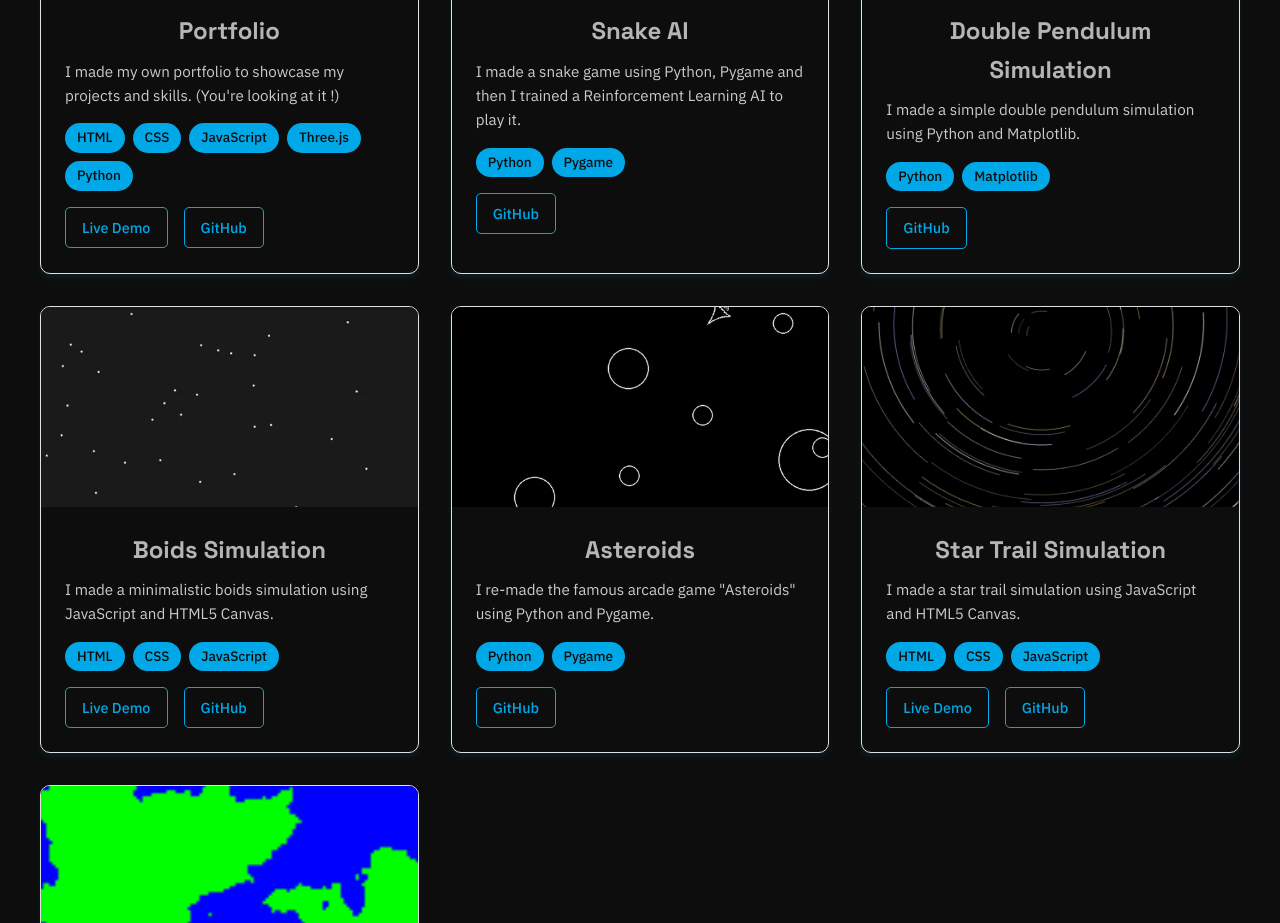
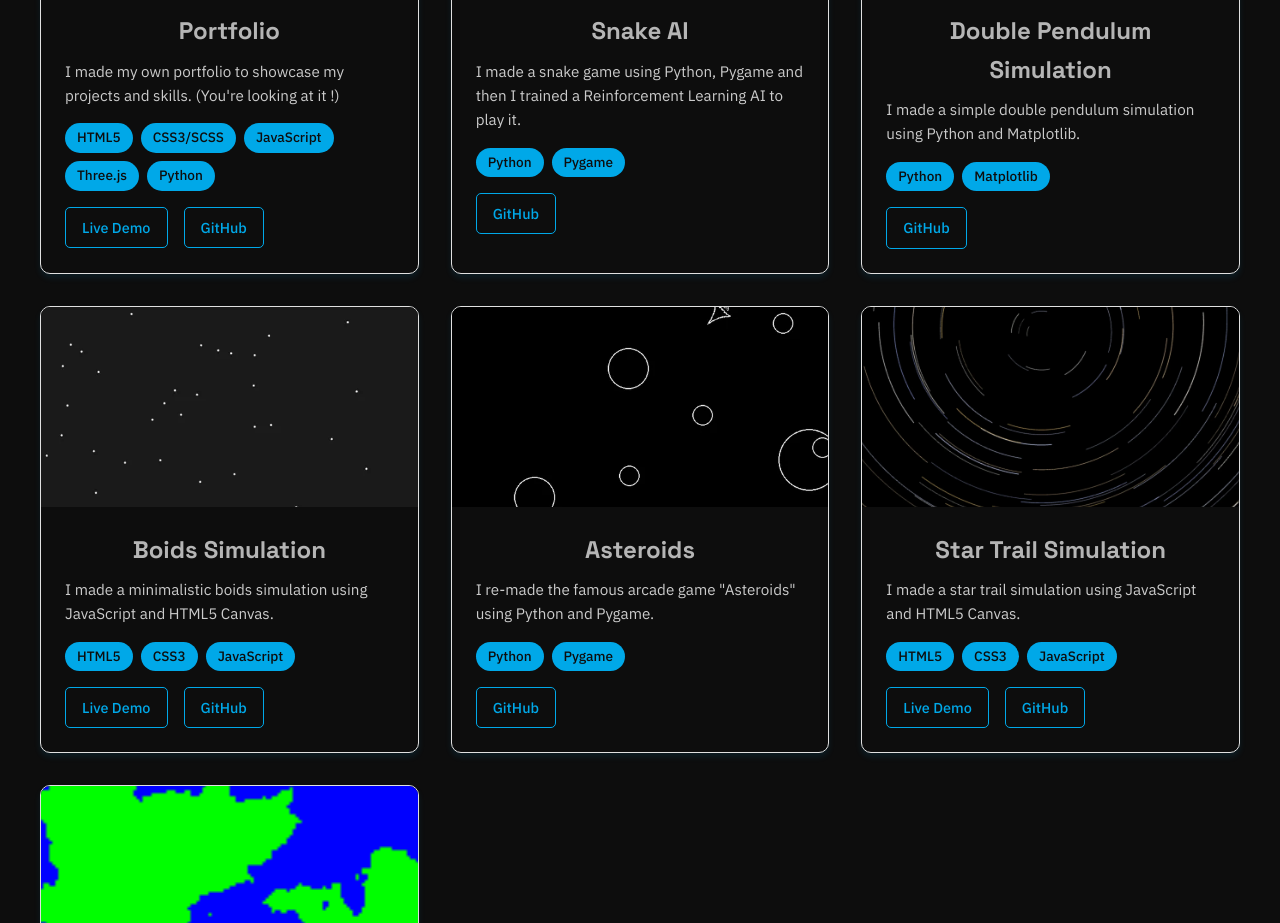
Before and after one commit to Valentin-Lemaire/portfolio, a website: page index.html in a window 1280 px wide. Shown: the part 3080-4003 px from the top of the page. Drawn offline with nearby package versions, Linux system fonts and the light colour scheme; files that its build step writes are made by us from their sources.

```diff
--- a/index.html
+++ b/index.html
@@ -259,8 +259,8 @@
                         <h3 data-translate="projects.portfolio.title"></h3>
                         <p class="project-description" data-translate="projects.portfolio.description"></p>
                         <div class="project-tech">
-                            <span class="tech-tag">HTML</span>
-                            <span class="tech-tag">CSS</span>
+                            <span class="tech-tag">HTML5</span>
+                            <span class="tech-tag">CSS3/SCSS</span>
                             <span class="tech-tag">JavaScript</span>
                             <span class="tech-tag">Three.js</span>
                             <span class="tech-tag">Python</span>
@@ -323,8 +323,8 @@
                         <h3 data-translate="projects.boids.title"></h3>
                         <p class="project-description" data-translate="projects.boids.description"></p>
                         <div class="project-tech">
-                            <span class="tech-tag">HTML</span>
-                            <span class="tech-tag">CSS</span>
+                            <span class="tech-tag">HTML5</span>
+                            <span class="tech-tag">CSS3</span>
                             <span class="tech-tag">JavaScript</span>
                         </div>
                         <div class="project-links">
@@ -365,8 +365,8 @@
                         <h3 data-translate="projects.starTrailSimulation.title"></h3>
                         <p class="project-description" data-translate="projects.starTrailSimulation.description"></p>
                         <div class="project-tech">
-                            <span class="tech-tag">HTML</span>
-                            <span class="tech-tag">CSS</span>
+                            <span class="tech-tag">HTML5</span>
+                            <span class="tech-tag">CSS3</span>
                             <span class="tech-tag">JavaScript</span>
                         </div>
                         <div class="project-links">
--- a/sitemap.xml
+++ b/sitemap.xml
@@ -2,7 +2,7 @@
 <urlset xmlns="http://www.sitemaps.org/schemas/sitemap/0.9">
     <url>
         <loc>https://valentin-lemaire.vercel.app/</loc>
-        <lastmod>2025-08-15</lastmod>
+        <lastmod>2025-08-16</lastmod>
         <changefreq>monthly</changefreq>
         <priority>1.0</priority>
     </url>
```
Also changed, not shown: README.md.
